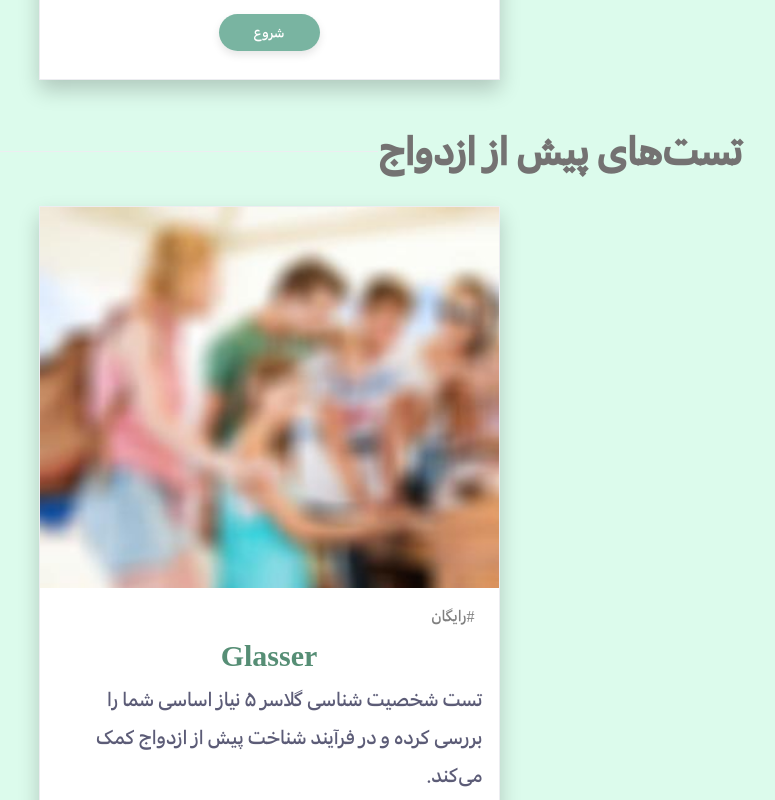
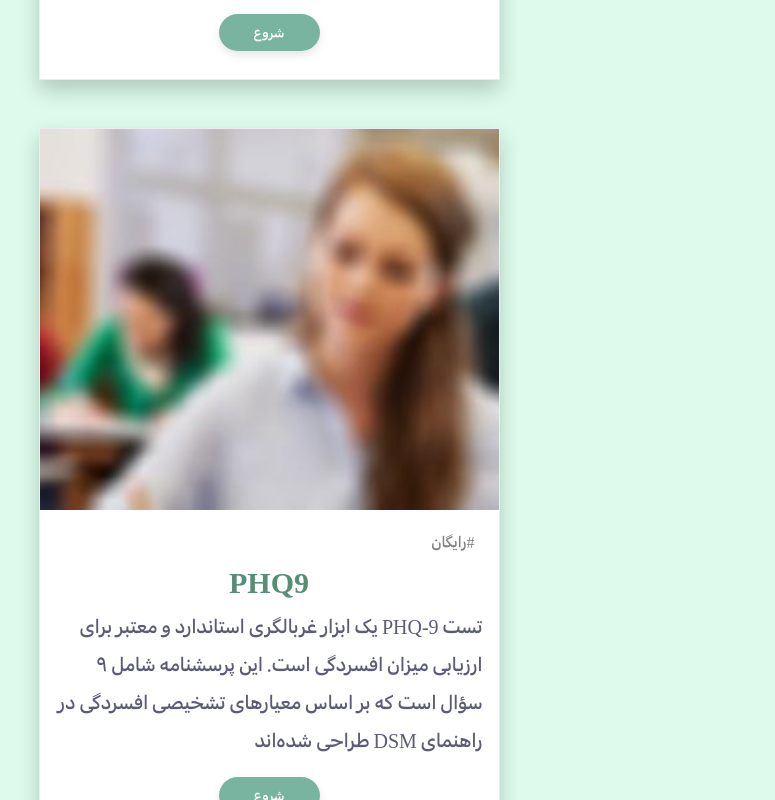
Before and after one commit to ENIAC-ORG/Front-end, a React (Vite) app: page /TestPage in a window 1280 px wide. Shown: the part 1520-2320 px from the top of the page, without its empty margins (371-1146 px from the left). Built offline with nearby package versions, Linux system fonts and the light colour scheme; a web font is replaced by a local one.

Commit message:
added phq9 to testpage

```diff
--- a/src/components/TestPage/TestPage.jsx
+++ b/src/components/TestPage/TestPage.jsx
@@ -42,12 +42,14 @@ const CourseList = () => {
           <div className="container">
             <div className="row">
               <div className="col-md-8">
-                <ul className=" Test_custom-breadcrumb mb-2 Tul" >
-                  <li className=" text-white h3  Test_nasted test_header" style={{fontSize: "40px"}}>
+                <ul className=" Test_custom-breadcrumb mb-2 Tul">
+                  <li
+                    className=" text-white h3  Test_nasted test_header"
+                    style={{ fontSize: "40px" }}
+                  >
                     انواع تست‌های شخصیت‌شناسی معتبر
                   </li>
                 </ul>
-
               </div>
             </div>
           </div>
@@ -56,19 +58,30 @@ const CourseList = () => {
           <div className="container">
             <div className="row">
               <div className="col-12 text-center">
-                <h2 className="Test_section-title text-white htitles h2">با تست روانشناسی و شخصیت شناسی توانایی‌هایتان را بشناسید.
+                <h2 className="Test_section-title text-white htitles h2">
+                  با تست روانشناسی و شخصیت شناسی توانایی‌هایتان را بشناسید.
                 </h2>
-                <h6 className="text-white Test_font-secondary Test_mb-50 htitles h6" style={{fontSize: "22px"}}>
+                <h6
+                  className="text-white Test_font-secondary Test_mb-50 htitles h6"
+                  style={{ fontSize: "22px" }}
+                >
                   برای شرکت در تست‌ها در اینیاک ثبت نام کنید.
                 </h6>
-                <a href="/Signup" className="Test_btn Test_btn-secondary Ta" style={{fontSize: "18px"}}>
+                <a
+                  href="/Signup"
+                  className="Test_btn Test_btn-secondary Ta"
+                  style={{ fontSize: "18px" }}
+                >
                   ثبت نام
                 </a>
               </div>
             </div>
           </div>
         </section>
-        <section className="Test_section-sm" style={{backgroundColor: "rgb(220, 251, 236)"}}>
+        <section
+          className="Test_section-sm"
+          style={{ backgroundColor: "rgb(220, 251, 236)" }}
+        >
           <div className="container">
             <div className="row">
               <div className="col-12">
@@ -87,8 +100,14 @@ const CourseList = () => {
             {/* course list */}
             <div className="row justify-content-center">
               {/* course item */}
-              <div className="col-lg-4 col-sm-6 mb-5" style={{width: "50%"}}>
-                <div className="card p-0 Test_border-primary rounded-0 Test_hover-shadow" style={{borderRadius: "15px", boxShadow: "0 10px 20px rgba(0, 0, 0, 0.2)"}}>
+              <div className="col-lg-4 col-sm-6 mb-5" style={{ width: "50%" }}>
+                <div
+                  className="card p-0 Test_border-primary rounded-0 Test_hover-shadow"
+                  style={{
+                    borderRadius: "15px",
+                    boxShadow: "0 10px 20px rgba(0, 0, 0, 0.2)",
+                  }}
+                >
                   <img
                     src={second_image}
                     className="Timg card-img-top rounded-0"
@@ -97,22 +116,107 @@ const CourseList = () => {
                   <div className="card-body">
                     <ul className="list-inline mb-2 Tul">
                       <li className="list-inline-item test_raygan">
-                        <i className="ti-calendar mr-1 Test_text-color " style={{fontSize: "20px"}}></i>
+                        <i
+                          className="ti-calendar mr-1 Test_text-color "
+                          style={{ fontSize: "20px" }}
+                        ></i>
                         #رایگان
                       </li>
                       <li className="list-inline-item"></li>
                     </ul>
-                    <a href="course-single.html" className="test_title Ta text-center">
-                      <h4 className="card-title htitles h4" style={{fontSize: "30px", color: "#568e75"}}>MBTI</h4>
+                    <a
+                      href="course-single.html"
+                      className="test_title Ta text-center"
+                    >
+                      <h4
+                        className="card-title htitles h4"
+                        style={{ fontSize: "30px", color: "#568e75" }}
+                      >
+                        MBTI
+                      </h4>
                     </a>
-                    <p className="card-text mb-4 paragraph" style={{fontSize: "20px"}}>
+                    <p
+                      className="card-text mb-4 paragraph"
+                      style={{ fontSize: "20px" }}
+                    >
                       {" "}
                       تست شخصیت شناسی MBTI با ارزیابی چهار مشخصه رفتاری ، افراد
                       را به شانزده تیپ شخصیتی تقسیم می‌کند.
                     </p>
-                    <div className="mt-auto text-center" style={{marginBottom: "4%"}}> {/* Center align the button */}
+                    <div
+                      className="mt-auto text-center"
+                      style={{ marginBottom: "4%" }}
+                    >
+                      {" "}
+                      {/* Center align the button */}
                       <a
                         href="/MBTI"
+                        className="Test_btn btn-primary btn-sm Ta"
+                      >
+                        شروع
+                      </a>
+                    </div>
+                  </div>
+                </div>
+              </div>
+
+              {/* remaining course items */}
+            </div>
+            {/* course list */}
+            <div className="row justify-content-center">
+              {/* course item */}
+              <div className="col-lg-4 col-sm-6 mb-5" style={{ width: "50%" }}>
+                <div
+                  className="card p-0 Test_border-primary rounded-0 Test_hover-shadow"
+                  style={{
+                    borderRadius: "15px",
+                    boxShadow: "0 10px 20px rgba(0, 0, 0, 0.2)",
+                  }}
+                >
+                  <img
+                    src={third_image}
+                    className="Timg card-img-top rounded-0"
+                    alt="course thumb"
+                  />
+                  <div className="card-body">
+                    <ul className="list-inline mb-2 Tul">
+                      <li className="list-inline-item test_raygan">
+                        <i
+                          className="ti-calendar mr-1 Test_text-color "
+                          style={{ fontSize: "20px" }}
+                        ></i>
+                        #رایگان
+                      </li>
+                      <li className="list-inline-item"></li>
+                    </ul>
+                    <a
+                      href="course-single.html"
+                      className="test_title Ta text-center"
+                    >
+                      <h4
+                        className="card-title htitles h4"
+                        style={{ fontSize: "30px", color: "#568e75" }}
+                      >
+                        PHQ9
+                      </h4>
+                    </a>
+                    <p
+                      className="card-text mb-4 paragraph"
+                      style={{ fontSize: "20px" }}
+                    >
+                      {" "}
+                      تست PHQ-9 یک ابزار غربالگری استاندارد و معتبر برای ارزیابی
+                      میزان افسردگی است. این پرسشنامه شامل ۹ سؤال است که بر اساس
+                      معیارهای تشخیصی افسردگی در راهنمای DSM طراحی شده‌اند
+                    </p>
+                    <div
+                      className="mt-auto text-center"
+                      style={{ marginBottom: "4%" }}
+                    >
+                      {" "}
+                      {/* Center align the button */}
+                      <a
+                        href="/Phq9"
                         className="Test_btn btn-primary btn-sm Ta"
                       >
                         شروع
@@ -152,8 +256,14 @@ const CourseList = () => {
             {/* course list */}
             <div className="row justify-content-center">
               {/* course item */}
-              <div className="col-lg-4 col-sm-6 mb-5" style={{width: "50%"}}>
-                <div className="card p-0 Test_border-primary rounded-0 Test_hover-shadow" style={{borderRadius: "15px", boxShadow: "0 10px 20px rgba(0, 0, 0, 0.2)"}}>
+              <div className="col-lg-4 col-sm-6 mb-5" style={{ width: "50%" }}>
+                <div
+                  className="card p-0 Test_border-primary rounded-0 Test_hover-shadow"
+                  style={{
+                    borderRadius: "15px",
+                    boxShadow: "0 10px 20px rgba(0, 0, 0, 0.2)",
+                  }}
+                >
                   <img
                     src={first_image}
                     className="Timg card-img-top rounded-0"
@@ -168,15 +278,31 @@ const CourseList = () => {
 
                       <li className="list-inline-item"></li>
                     </ul>
-                    <a href="course-single.html" className="test_title Ta text-center">
-                      <h4 className="card-title Test_Card_title htitles h4" style={{fontSize: "30px", color: "#568e75"}}>Glasser</h4>
+                    <a
+                      href="course-single.html"
+                      className="test_title Ta text-center"
+                    >
+                      <h4
+                        className="card-title Test_Card_title htitles h4"
+                        style={{ fontSize: "30px", color: "#568e75" }}
+                      >
+                        Glasser
+                      </h4>
                     </a>
-                    <p className="card-text mb-4 paragraph" style={{fontSize: "20px"}}>
+                    <p
+                      className="card-text mb-4 paragraph"
+                      style={{ fontSize: "20px" }}
+                    >
                       {" "}
                       تست شخصیت شناسی گلاسر ۵ نیاز اساسی شما را بررسی کرده و در
                       فرآیند شناخت پیش از ازدواج کمک می‌کند.
                     </p>
-                    <div className="mt-auto text-center" style={{marginBottom: "4%"}}> {/* Center align the button */}
+                    <div
+                      className="mt-auto text-center"
+                      style={{ marginBottom: "4%" }}
+                    >
+                      {" "}
+                      {/* Center align the button */}
                       <a
                         href="/Glasser"
                         className="Test_btn btn-primary btn-sm Ta"
@@ -204,11 +330,21 @@ const CourseList = () => {
             </div>
           </div>
         </section>
-        <div className="testq_kb-layout" style={{marginTop: "5%", marginBottom: "5%"}}>
+        <div
+          className="testq_kb-layout"
+          style={{ marginTop: "5%", marginBottom: "5%" }}
+        >
           <div className="script-only">
-            <section className="jobs-faq m-t-60" >
+            <section className="jobs-faq m-t-60">
               <div className="jobs-faq-container">
-                <h2 className="faq-title htitles h2" style={{fontSize: "35px", fontWeight: "bold", marginBottom: "3%"}}>
+                <h2
+                  className="faq-title htitles h2"
+                  style={{
+                    fontSize: "35px",
+                    fontWeight: "bold",
+                    marginBottom: "3%",
+                  }}
+                >
                   سؤالات متداول درباره‌ی تست شخصیت شناسی
                 </h2>
                 <ul
@@ -217,7 +353,7 @@ const CourseList = () => {
                 >
                   <li className="question-item">
                     <div
-                    style= {{backgroundColor: "rgb(220, 251, 236)"}}
+                      style={{ backgroundColor: "rgb(220, 251, 236)" }}
                       className={`title-row accordion-toggle ${
                         isExpandedone ? "" : "collapsed"
                       }`}
@@ -229,16 +365,20 @@ const CourseList = () => {
                             isExpandedone ? "minus-icon" : ""
                           }`}
                           style={{
-                            ...isExpandedone ? { backgroundImage: `url(${minus_icon})` } : { backgroundImage: `url(${plus_icon})` },
+                            ...(isExpandedone
+                              ? { backgroundImage: `url(${minus_icon})` }
+                              : { backgroundImage: `url(${plus_icon})` }),
                             backgroundRepeat: "no-repeat",
                             paddingRight: "30px",
                             paddingBottom: "2px",
                             backgroundPosition: "right",
-                            marginLeft: "1%"
+                            marginLeft: "1%",
                           }}
+                        ></span>
+                        <span
+                          className="written_question"
+                          style={{ fontSize: "22px" }}
                         >
-                        </span>
-                        <span className="written_question" style={{fontSize: "22px"}}>
                           تست روانشناسی چه نقشی در فرایند استخدام و ارزیابی شغلی
                           دارد؟
                         </span>
@@ -246,7 +386,10 @@ const CourseList = () => {
                     </div>
                     {isExpandedone && (
                       <div className="panel-collapse">
-                        <p className="faq-answer paragraph" style={{fontSize: "18px"}}>
+                        <p
+                          className="faq-answer paragraph"
+                          style={{ fontSize: "18px" }}
+                        >
                           استفاده از انواع تست‌های خودشناسی و تست شخصیت به
                           مدیران استخدام برای شناسایی متناسب‌ترین افراد برای
                           سازمان‌شان کمک می‌کند. این کار باعث می‌شود تا هنگام
@@ -259,7 +402,7 @@ const CourseList = () => {
 
                   <li className="question-item">
                     <div
-                    style= {{backgroundColor: "rgb(220, 251, 236)"}}
+                      style={{ backgroundColor: "rgb(220, 251, 236)" }}
                       className={`title-row accordion-toggle ${
                         isExpandedtwo ? "" : "collapsed"
                       }`}
@@ -268,16 +411,20 @@ const CourseList = () => {
                       <h3 className="question-title htitles h3">
                         <span
                           style={{
-                            ...isExpandedtwo ? { backgroundImage: `url(${minus_icon})` } : { backgroundImage: `url(${plus_icon})` },
+                            ...(isExpandedtwo
+                              ? { backgroundImage: `url(${minus_icon})` }
+                              : { backgroundImage: `url(${plus_icon})` }),
                             backgroundRepeat: "no-repeat",
                             paddingRight: "30px",
                             paddingBottom: "2px",
                             backgroundPosition: "right",
-                            marginLeft: "1%"
+                            marginLeft: "1%",
                           }}
+                        ></span>
+                        <span
+                          className="written_question"
+                          style={{ fontSize: "22px" }}
                         >
-                        </span>
-                        <span className="written_question" style={{fontSize: "22px"}}>
                           چطور تست‌های اینیاک به خودشناسی در روانشناسی کمک
                           می‌کند؟
                         </span>
@@ -285,7 +432,10 @@ const CourseList = () => {
                     </div>
                     {isExpandedtwo && (
                       <div className="panel-collapse">
-                        <p className="faq-answer paragraph" style={{fontSize: "18px"}}>
+                        <p
+                          className="faq-answer paragraph"
+                          style={{ fontSize: "18px" }}
+                        >
                           انواع تست روانشناسی شخصت در اینیاک نگاه به خودشناسی از
                           بُعد روانشناسی تهیه شده است تا صفات، ویژگی‌ها و
                           ساختاری شخصیتی را بااستفاده از یک سری الگوها، مورد
@@ -297,7 +447,7 @@ const CourseList = () => {
                   </li>
                   <li className="question-item">
                     <div
-                    style= {{backgroundColor: "rgb(220, 251, 236)"}}
+                      style={{ backgroundColor: "rgb(220, 251, 236)" }}
                       className={`title-row accordion-toggle ${
                         isExpandedthree ? "" : "collapsed"
                       }`}
@@ -306,34 +456,41 @@ const CourseList = () => {
                       <h3 className="question-title htitles h3">
                         <span
                           style={{
-                            ...isExpandedthree ? { backgroundImage: `url(${minus_icon})` } : { backgroundImage: `url(${plus_icon})` },
+                            ...(isExpandedthree
+                              ? { backgroundImage: `url(${minus_icon})` }
+                              : { backgroundImage: `url(${plus_icon})` }),
                             backgroundRepeat: "no-repeat",
                             paddingRight: "30px",
                             paddingBottom: "2px",
                             backgroundPosition: "right",
-                            marginLeft: "1%"
+                            marginLeft: "1%",
                           }}
+                        ></span>
+                        <span
+                          className="written_question"
+                          style={{ fontSize: "22px" }}
                         >
-                        </span>
-                        <span className="written_question" style={{fontSize: "22px"}}>
                           چه تست‌هایی را می‌توان به‌عنوان تست شخصیت دانست؟
                         </span>
                       </h3>
                     </div>
                     {isExpandedthree && (
                       <div className="panel-collapse">
-                        <p className="faq-answer paragraph" style={{fontSize: "18px"}}>
+                        <p
+                          className="faq-answer paragraph"
+                          style={{ fontSize: "18px" }}
+                        >
                           اینیاک با ارائه شناخته‌شده‌ترین و معتبرترین تست‌های
                           دنیا در تلاش است تا به شما برای شناخت بهتر خودتان کمک
-                          کند. از جمله این تست‌ها می‌توان از تست MBTIو
-                          تست شخصیت شناسی گلاسر یاد کرد.
+                          کند. از جمله این تست‌ها می‌توان از تست MBTIو تست شخصیت
+                          شناسی گلاسر یاد کرد.
                         </p>
                       </div>
                     )}
                   </li>
                   <li className="question-item">
                     <div
-                    style= {{backgroundColor: "rgb(220, 251, 236)"}}
+                      style={{ backgroundColor: "rgb(220, 251, 236)" }}
                       className={`title-row accordion-toggle ${
                         isExpandedfour ? "" : "collapsed"
                       }`}
@@ -342,17 +499,20 @@ const CourseList = () => {
                       <h3 className="question-title htitles h3">
                         <span
                           style={{
-                          ...isExpandedfour ? { backgroundImage: `url(${minus_icon})` } : { backgroundImage: `url(${plus_icon})` },
+                            ...(isExpandedfour
+                              ? { backgroundImage: `url(${minus_icon})` }
+                              : { backgroundImage: `url(${plus_icon})` }),
                             backgroundRepeat: "no-repeat",
                             paddingRight: "30px",
                             paddingBottom: "2px",
                             backgroundPosition: "right",
-                          marginLeft: "1%"
+                            marginLeft: "1%",
                           }}
+                        ></span>
+                        <span
+                          className="written_question"
+                          style={{ fontSize: "22px" }}
                         >
-                        </span>
-                        <span
-                        className="written_question" style={{fontSize: "22px"}}>
                           کدام تست شخصیت شناسی آنلاین را می‌توان به صورت رایگان
                           انجام داد؟
                         </span>
@@ -360,10 +520,12 @@ const CourseList = () => {
                     </div>
                     {isExpandedfour && (
                       <div className="panel-collapse">
-                        <p className="faq-answer paragraph" style={{fontSize: "18px"}}>
-                        دو تست شخصیت شناسی MBTI  و تست گلاسر
-                          از تست‌های رایگان شخصیت شناسی به حساب
-                      می‌آیند.
+                        <p
+                          className="faq-answer paragraph"
+                          style={{ fontSize: "18px" }}
+                        >
+                          دو تست شخصیت شناسی MBTI و تست گلاسر از تست‌های رایگان
+                          شخصیت شناسی به حساب می‌آیند.
                         </p>
                       </div>
                     )}
```
Lines whose indentation alone changed are shown as unchanged.
